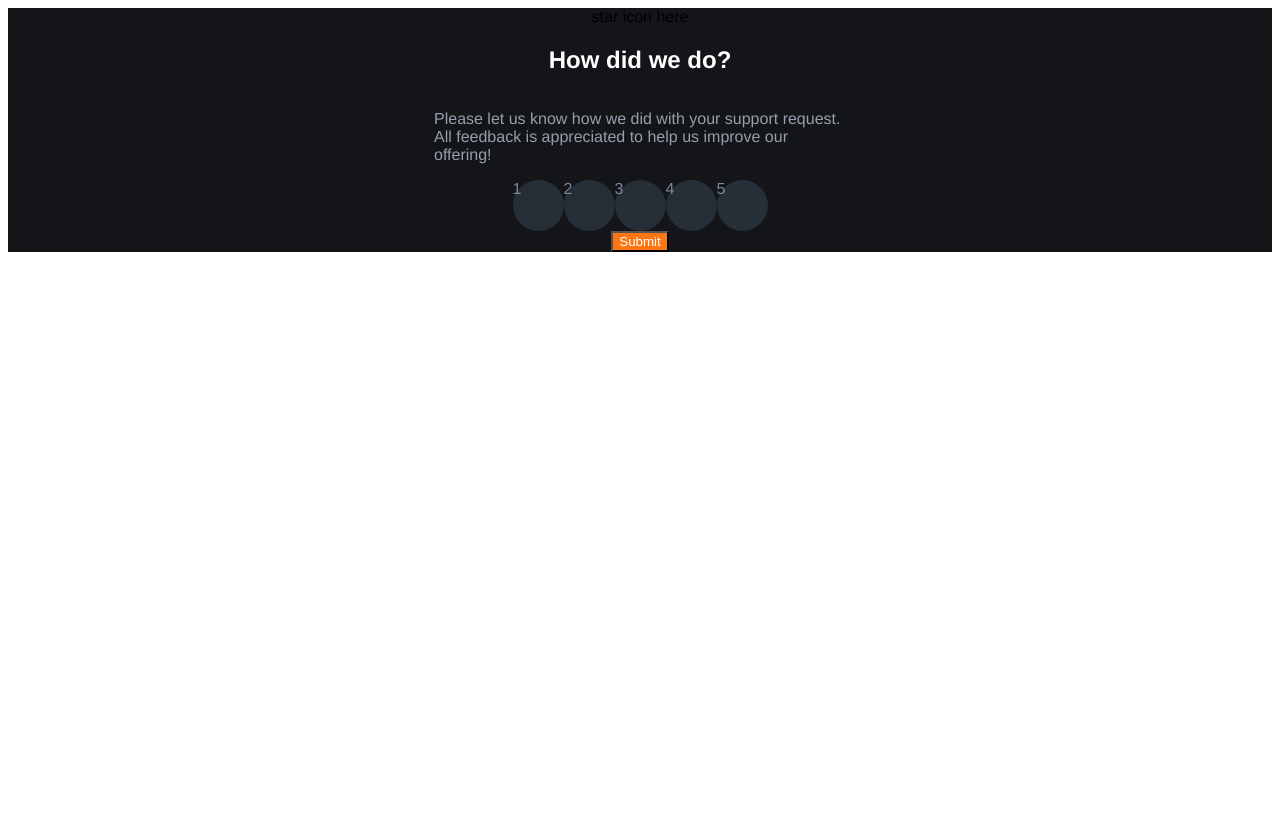
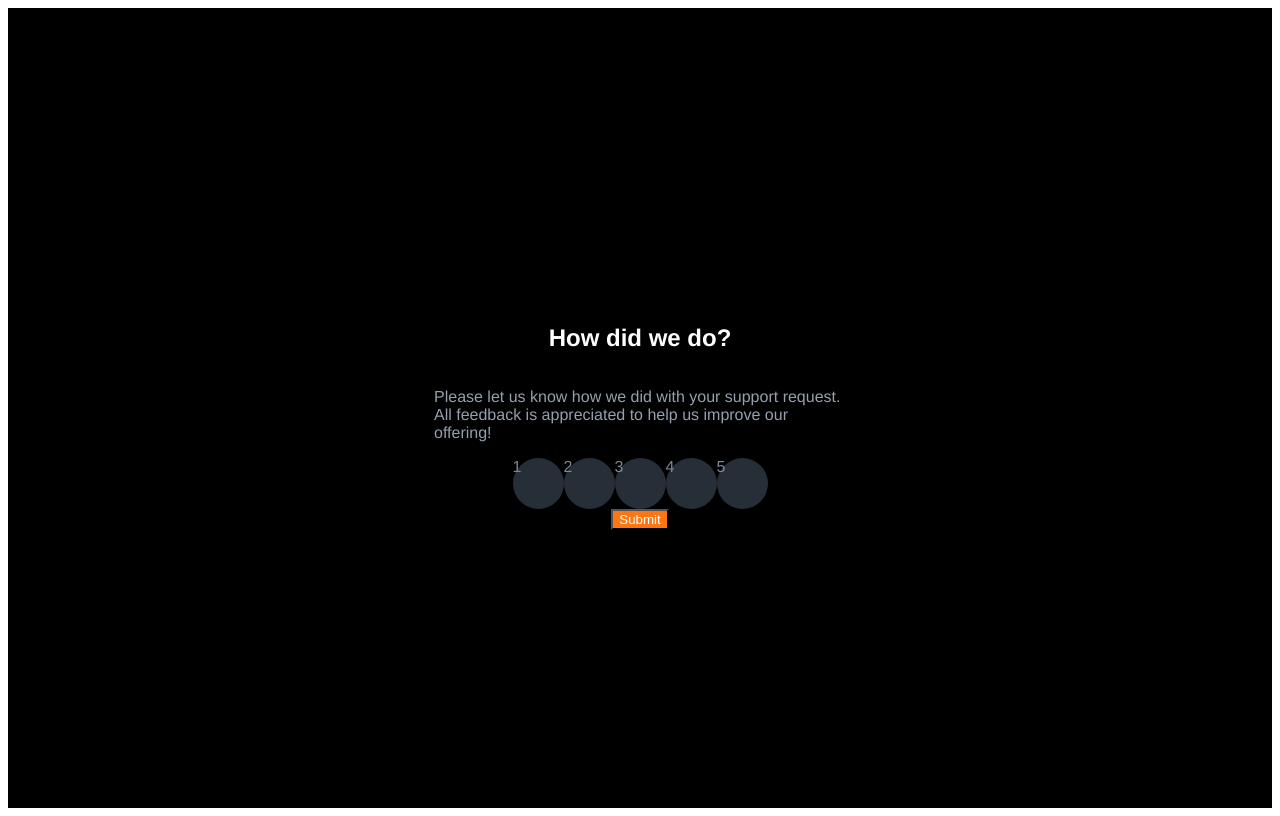
Before and after one commit to MaxAnderberg/rating-component, a Vue app: page / in a window 1280 px wide. Built offline with nearby package versions, Linux system fonts and the light colour scheme.

Commit message:
added hight

```diff
--- a/src/App.vue
+++ b/src/App.vue
@@ -20,6 +20,8 @@
   -moz-osx-font-smoothing: grayscale;
   display: flex;
   justify-content: center;
-  background-color: #131518;
+  background-color: black;
+  height: 100vh;
+  margin: 0;
 }
 </style>
```
